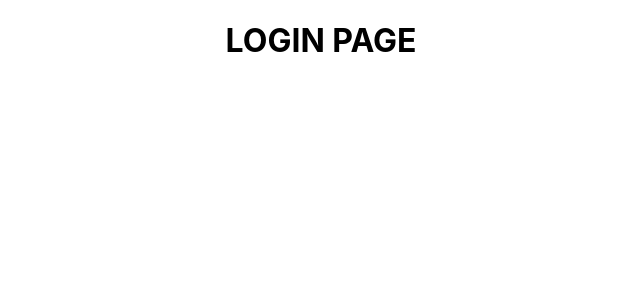
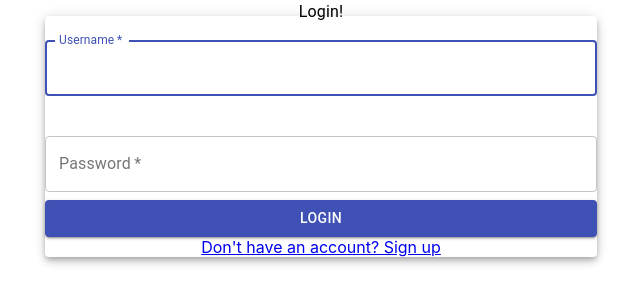
Before and after one commit to Adi1222/Stack-Up, a React (Create React App) app in the folder client/: page /login in a window 1280 px wide. Shown: the top 304 px of the page, without its empty margins (319-959 px from the left). Built offline with nearby package versions, Linux system fonts and the light colour scheme.

Commit message:
login component

```diff
--- a/client/src/pages/Login/Login.component.jsx
+++ b/client/src/pages/Login/Login.component.jsx
@@ -1,20 +1,118 @@
-import React, { Fragment } from 'react';
+import React, { Fragment , useState, useEffect} from 'react';
 import { connect } from 'react-redux';
-import { Redirect } from 'react-router-dom';
+import { Redirect, Link} from 'react-router-dom';
 import  PropTypes from 'prop-types';
+import { login } from '../../redux/actions/auth/auth';
+import {
+    Container,
+    Typography,
+    makeStyles,
+    Paper,
+    TextField,
+    Grid,
+    Button,
+    IconButton,
+  } from "@material-ui/core";
+
+  import { Twitter } from "@material-ui/icons";
+
+
+
 
 const Login = ({ isAuthenticated }) => {
 
-    if (isAuthenticated == true) // if already authenticated
+
+    const [values, setValues] = useState({
+        username: '',
+        password: '',
+        showPassword: false,
+    });
+
+    const { username, password } = values;
+
+    const [passwordError, setPasswordError] = useState(false);
+
+    useEffect(() => {
+
+        return () => {
+            <Redirect to="/" />
+        }
+    }, [isAuthenticated])
+
+    const handleChange = (event) => {
+        setValues({
+            ...values,
+            [event.currentTarget.id]: event.currentTarget.value,
+        });
+
+
+        if (event.currentTarget.id === "password") {
+            setPasswordError(event.target.value === "");
+        }
+
+    }
+
+
+    const handleSubmit = async e => {
+        e.preventDefault();
+
+        login({ username, password });
+
+    }
+
+    if (isAuthenticated === true) // if already authenticated
     {
         return <Redirect to="/" />;
     }
 
-    return <Fragment>
+
+    return (
+        <Container component="main" maxWidth="sm">
         <div>
-            <h1>LOGIN PAGE</h1>
+          <Typography >Login!</Typography>
+          <Paper elevation={5}>
+            <form  onSubmit={handleSubmit}>
+              <Grid container spacing={2}>
+                <Grid item xs={12}>
+                  <TextField
+                    variant="outlined"
+                    margin="normal"
+                    id="username"
+                    label="Username"
+                    type="text"
+                    onChange={handleChange}
+                    fullWidth
+                    required
+                    autoFocus
+                  />
+                </Grid>
+                <Grid item xs={12}>
+                  <TextField
+                    error={passwordError}
+                    variant="outlined"
+                    margin="normal"
+                    label="Password"
+                    id="password"
+                    onChange={handleChange}
+                    type={values.showPassword ? "text" : "password"}
+                    helperText={passwordError ? "This is requied field" : null}
+                    required
+                    fullWidth
+                  />
+                </Grid>
+              </Grid>
+
+              <Button type="submit" variant="contained" color="primary" fullWidth>
+                Login
+              </Button>
+              <Link to="/signup" variant="body2">
+                {"Don't have an account? Sign up"}
+              </Link>
+            </form>
+          </Paper>
         </div>
-    </Fragment>
+      </Container>
+    )
 
 
 }
```
